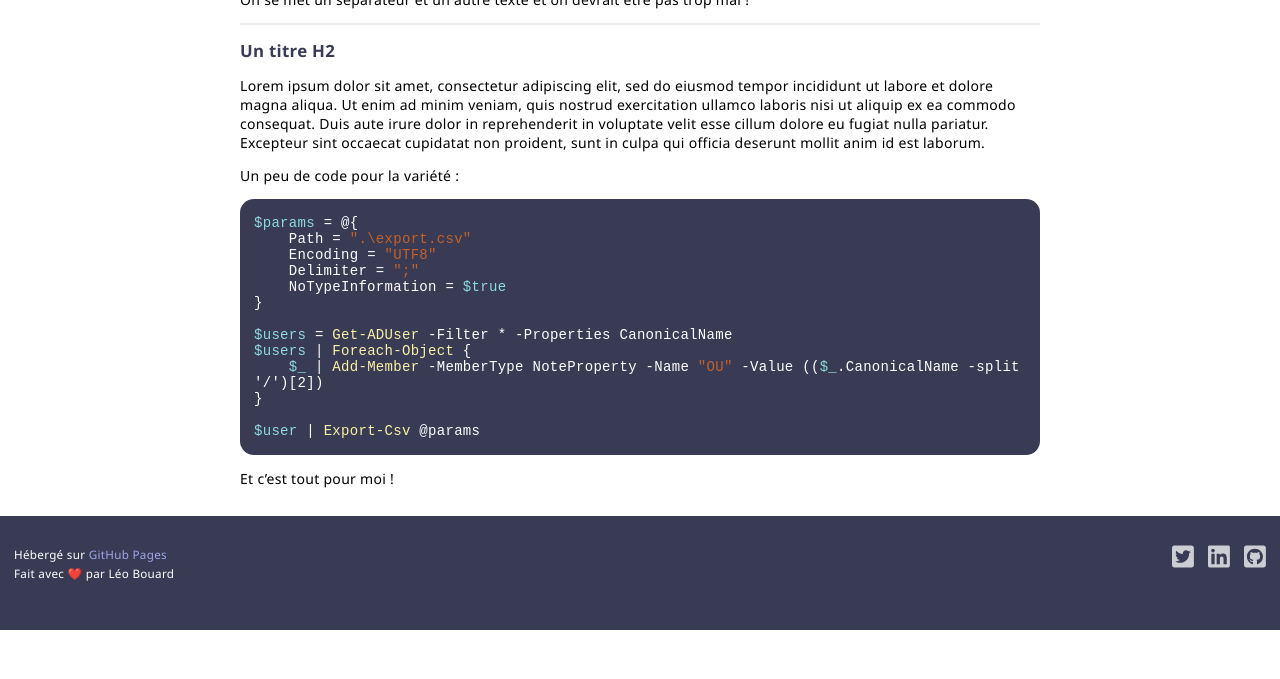
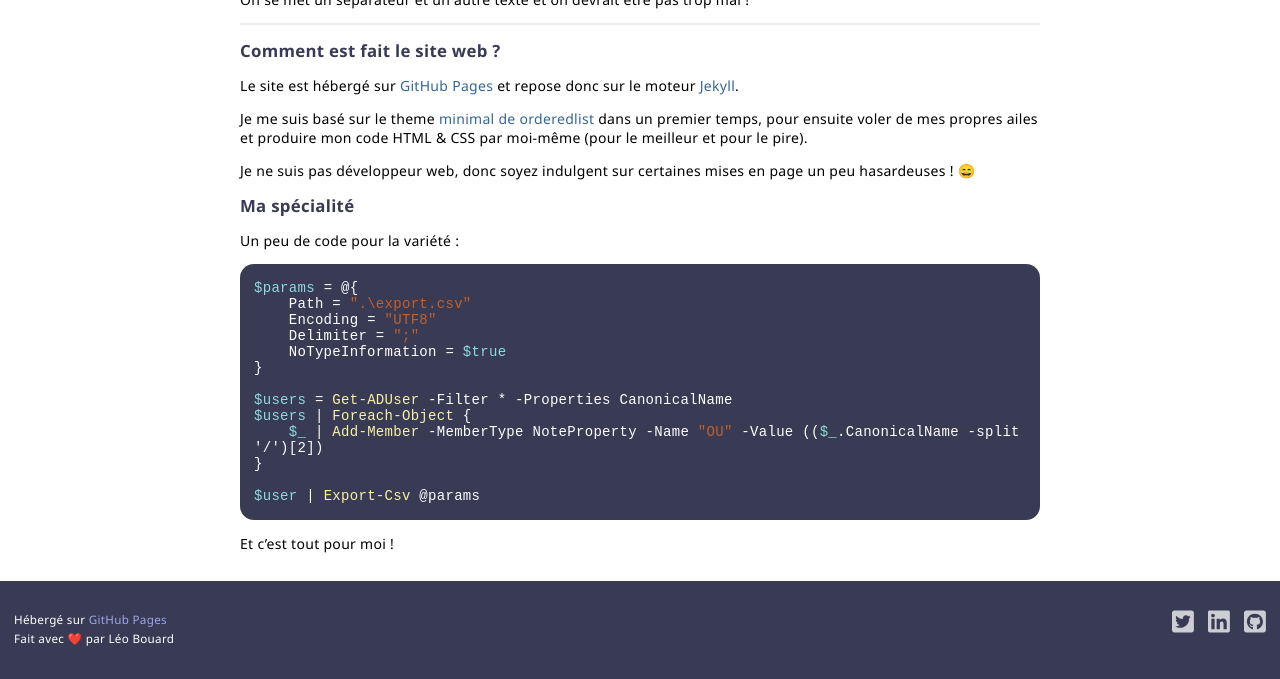
Before and after one commit to leobouard/leobouard.github.io, a Jekyll site: the page built from index.md, in a window 1280 px wide and 900 px high, scrolled down 1401 px, cut to the strip 221-900 px from the top of the window. Built offline with Jekyll 4.4.1, drawn with Linux system fonts in a browser that asks for light colours; our own code applies the rules of GitHub Pages for plain Markdown files; before the commit the page ends 2252 px from its top, so only the background shows below that.

Commit message:
Update index.md and about.md

```diff
--- a/index.md
+++ b/index.md
@@ -58,9 +58,15 @@
 
 ---
 
-## Un titre H2
+## Comment est fait le site web ?
 
-Lorem ipsum dolor sit amet, consectetur adipiscing elit, sed do eiusmod tempor incididunt ut labore et dolore magna aliqua. Ut enim ad minim veniam, quis nostrud exercitation ullamco laboris nisi ut aliquip ex ea commodo consequat. Duis aute irure dolor in reprehenderit in voluptate velit esse cillum dolore eu fugiat nulla pariatur. Excepteur sint occaecat cupidatat non proident, sunt in culpa qui officia deserunt mollit anim id est laborum.
+Le site est hébergé sur [GitHub Pages](https://pages.github.com/) et repose donc sur le moteur [Jekyll](https://jekyllrb.com/).
+
+Je me suis basé sur le theme [minimal de orderedlist](https://github.com/orderedlist/minimal/) dans un premier temps, pour ensuite voler de mes propres ailes et produire mon code HTML & CSS par moi-même (pour le meilleur et pour le pire).
+
+Je ne suis pas développeur web, donc soyez indulgent sur certaines mises en page un peu hasardeuses ! 😄
+
+## Ma spécialité
 
 Un peu de code pour la variété :
 
```
Also changed, not shown: about.md (+0 -8 lines).
